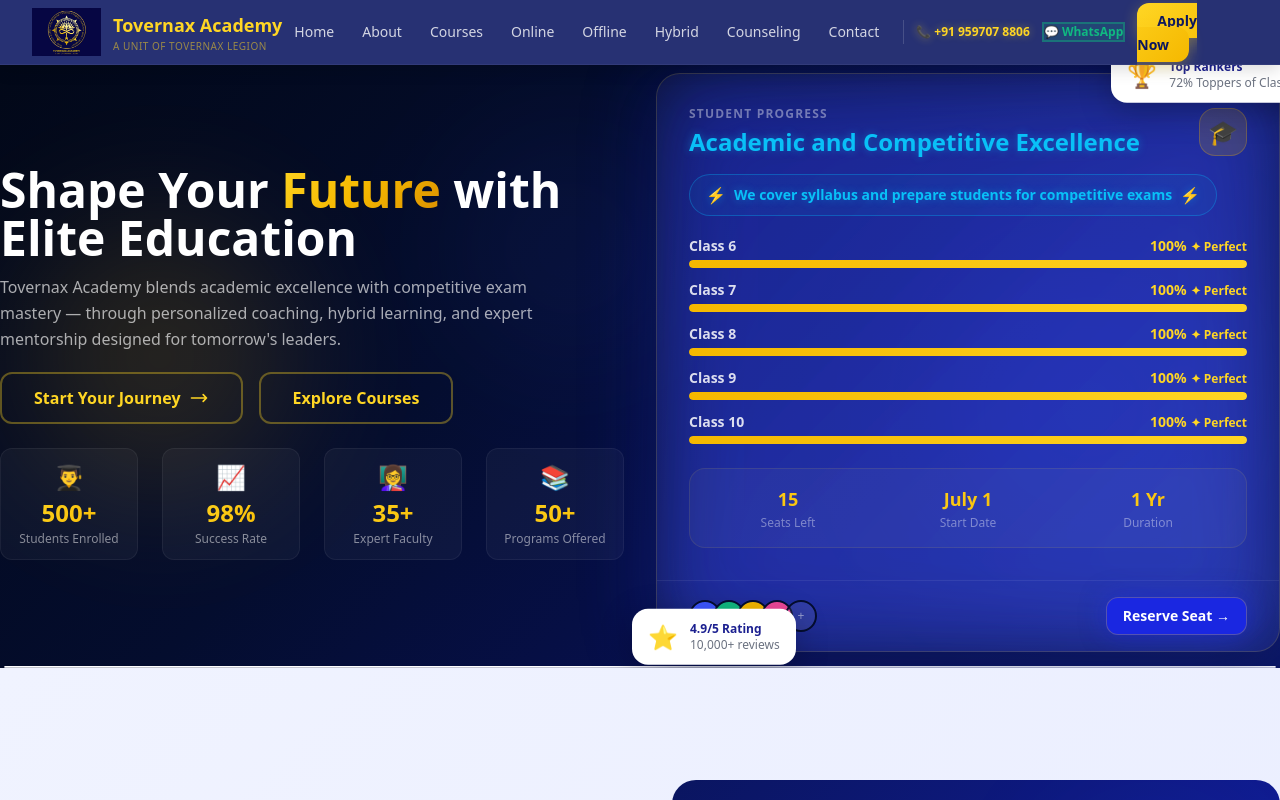
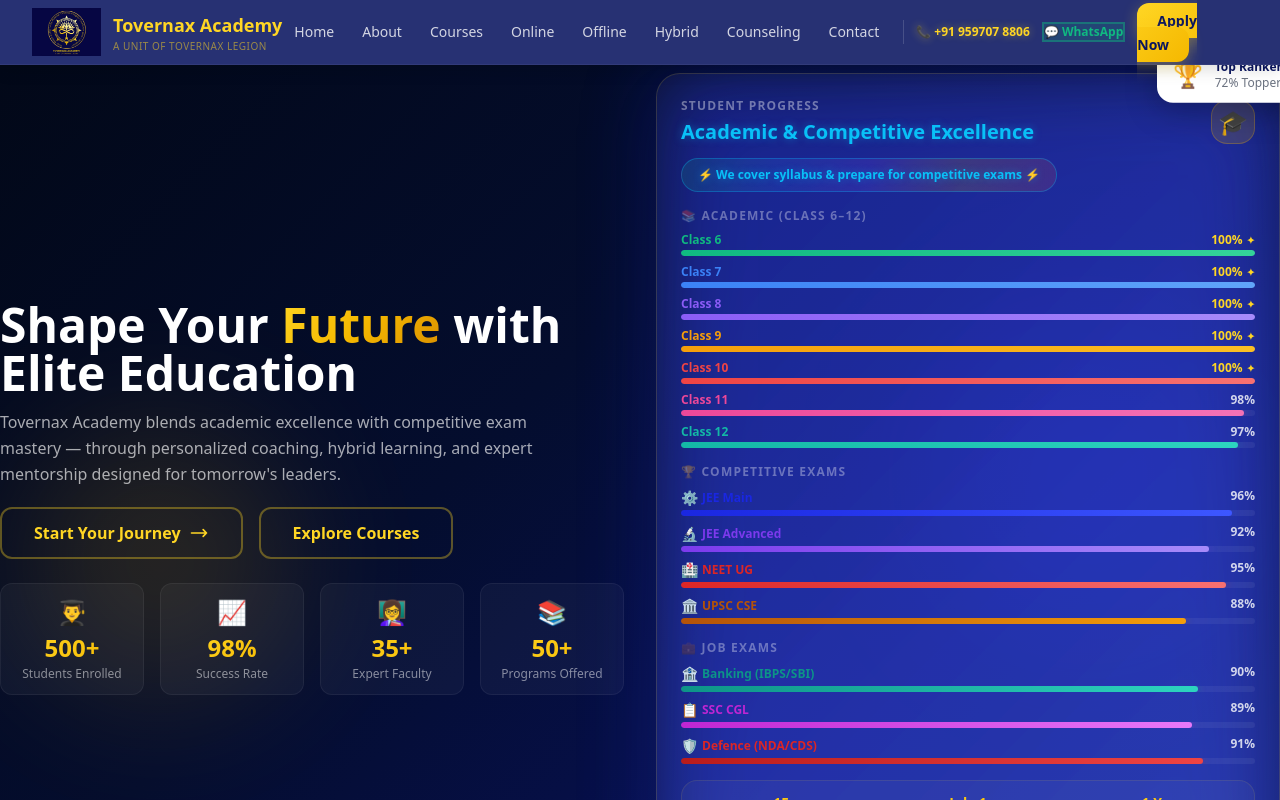
Before and after one commit to TovernaxLegion/Tovernax-Legion, a Next.js app: page / in a window 1280 px wide. Shown: the top 800 px of the page. Built offline with nearby package versions, Linux system fonts and the light colour scheme.

Commit message:
Update HeroSection.tsx

```diff
--- a/src/components/sections/HeroSection.tsx
+++ b/src/components/sections/HeroSection.tsx
@@ -1,153 +1,105 @@
 "use client";
-
 import Link from "next/link";
 import { STATS } from "@/lib/constants";
 
 export function HeroSection() {
+  const academic = [
+    { label: "Class 6", percent: 100, color: "#10b981", gradient: "linear-gradient(90deg,#10b981,#34d399)" },
+    { label: "Class 7", percent: 100, color: "#3b82f6", gradient: "linear-gradient(90deg,#3b82f6,#60a5fa)" },
+    { label: "Class 8", percent: 100, color: "#8b5cf6", gradient: "linear-gradient(90deg,#8b5cf6,#a78bfa)" },
+    { label: "Class 9", percent: 100, color: "#f59e0b", gradient: "linear-gradient(90deg,#f59e0b,#fbbf24)" },
+    { label: "Class 10", percent: 100, color: "#ef4444", gradient: "linear-gradient(90deg,#ef4444,#f87171)" },
+    { label: "Class 11", percent: 98, color: "#ec4899", gradient: "linear-gradient(90deg,#ec4899,#f472b6)" },
+    { label: "Class 12", percent: 97, color: "#14b8a6", gradient: "linear-gradient(90deg,#14b8a6,#2dd4bf)" },
+  ];
+  const comp = [
+    { label: "JEE Main", percent: 96, color: "#1a27e1", gradient: "linear-gradient(90deg,#1a27e1,#3d57ff)", icon: "⚙️" },
+    { label: "JEE Advanced", percent: 92, color: "#7c3aed", gradient: "linear-gradient(90deg,#7c3aed,#a78bfa)", icon: "🔬" },
+    { label: "NEET UG", percent: 95, color: "#dc2626", gradient: "linear-gradient(90deg,#dc2626,#f87171)", icon: "🏥" },
+    { label: "UPSC CSE", percent: 88, color: "#b45309", gradient: "linear-gradient(90deg,#b45309,#f59e0b)", icon: "🏛️" },
+  ];
+  const job = [
+    { label: "Banking (IBPS/SBI)", percent: 90, color: "#0d9488", gradient: "linear-gradient(90deg,#0d9488,#2dd4bf)", icon: "🏦" },
+    { label: "SSC CGL", percent: 89, color: "#c026d3", gradient: "linear-gradient(90deg,#c026d3,#e879f9)", icon: "📋" },
+    { label: "Defence (NDA/CDS)", percent: 91, color: "#dc2626", gradient: "linear-gradient(90deg,#b91c1c,#ef4444)", icon: "🛡️" },
+  ];
+
+  const bar = (d: any) => (
+    <div key={d.label}>
+      <div className="flex justify-between text-xs mb-0.5">
+        <span className="font-semibold flex items-center gap-1" style={{color:d.color}}>{d.icon&&<span className="text-sm">{d.icon}</span>}{d.label}</span>
+        <span className="font-bold" style={{color:d.percent===100?"#ffd624":"rgba(255,255,255,0.8)"}}>{d.percent}%{d.percent===100&&<span className="ml-1 text-[10px]">✦</span>}</span>
+      </div>
+      <div className="h-1.5 rounded-full overflow-hidden" style={{background:"rgba(255,255,255,0.06)"}}>
+        <div className="h-full rounded-full" style={{width:d.percent+"%",background:d.gradient,boxShadow:"0 0 8px "+d.color+"66",transition:"all 1s"}}/>
+      </div>
+    </div>
+  );
+
   return (
-    <section
-      className="relative flex items-center overflow-hidden pt-2 pb-4"
-      style={{ background: "linear-gradient(135deg, #020818 0%, #040d2e 40%, #071050 70%, #0a1560 100%)" }}
-    >
-      <div className="absolute inset-0 bg-grid opacity-20" />
-      <div className="absolute top-1/4 right-0 w-96 h-96 rounded-full blur-3xl opacity-25 pointer-events-none"
-        style={{ background: "radial-gradient(circle, #1a27e1, transparent)" }} />
-      <div className="absolute bottom-1/4 left-0 w-80 h-80 rounded-full blur-3xl opacity-20 pointer-events-none"
-        style={{ background: "radial-gradient(circle, #f5b800, transparent)" }} />
-      <div className="absolute top-10 left-1/3 w-72 h-72 rounded-full blur-3xl opacity-10 pointer-events-none"
-        style={{ background: "radial-gradient(circle, #3d57ff, transparent)" }} />
-
+    <section className="relative flex items-center overflow-hidden pt-2 pb-4" style={{background:"linear-gradient(135deg,#020818 0%,#040d2e 40%,#071050 70%,#0a1560 100%)"}}>
+      <div className="absolute inset-0 bg-grid opacity-20"/>
+      <div className="absolute top-1/4 right-0 w-96 h-96 rounded-full blur-3xl opacity-25 pointer-events-none" style={{background:"radial-gradient(circle,#1a27e1,transparent)"}}/>
+      <div className="absolute bottom-1/4 left-0 w-80 h-80 rounded-full blur-3xl opacity-20 pointer-events-none" style={{background:"radial-gradient(circle,#f5b800,transparent)"}}/>
       <div className="section-container relative z-10 w-full">
         <div className="grid lg:grid-cols-2 gap-8 items-center">
-
           <div>
-            <h1 className="font-display text-3xl md:text-4xl lg:text-5xl font-bold leading-tight mb-3 animate-fade-up" style={{ color: "#ffffff" }}>
-              Shape Your{" "}
-              <span style={{ background: "linear-gradient(135deg, #ffd624 0%, #f5b800 50%, #d98e00 100%)", WebkitBackgroundClip: "text", WebkitTextFillColor: "transparent", backgroundClip: "text" }}>
-                Future
-              </span>
-              {" "}with Elite Education
-            </h1>
-
-            <p className="text-base leading-relaxed mb-5 max-w-xl animate-fade-up animate-delay-200" style={{ color: "rgba(255,255,255,0.65)" }}>
-              Tovernax Academy blends academic excellence with competitive exam mastery — through personalized coaching, hybrid learning, and expert mentorship designed for tomorrow's leaders.
-            </p>
-
+            <h1 className="font-display text-3xl md:text-4xl lg:text-5xl font-bold leading-tight mb-3 animate-fade-up" style={{color:"#fff"}}>Shape Your <span style={{background:"linear-gradient(135deg,#ffd624,#f5b800,#d98e00)",WebkitBackgroundClip:"text",WebkitTextFillColor:"transparent",backgroundClip:"text"}}>Future</span> with Elite Education</h1>
+            <p className="text-base leading-relaxed mb-5 max-w-xl animate-fade-up animate-delay-200" style={{color:"rgba(255,255,255,0.65)"}}>Tovernax Academy blends academic excellence with competitive exam mastery — through personalized coaching, hybrid learning, and expert mentorship designed for tomorrow&apos;s leaders.</p>
             <div className="flex flex-wrap gap-4 mb-6 animate-fade-up animate-delay-300">
-              <Link href="/admissions" className="inline-flex items-center gap-2 px-8 py-3 rounded-xl font-semibold text-base transition-all duration-300"
-                style={{ color: "#ffd624", border: "2px solid rgba(255, 214, 36, 0.35)" }}
-                onMouseEnter={(e) => { (e.currentTarget as HTMLAnchorElement).style.borderColor = "rgba(255,214,36,0.7)"; (e.currentTarget as HTMLAnchorElement).style.background = "rgba(255,214,36,0.06)"; }}
-                onMouseLeave={(e) => { (e.currentTarget as HTMLAnchorElement).style.borderColor = "rgba(255,214,36,0.35)"; (e.currentTarget as HTMLAnchorElement).style.background = "transparent"; }}>
-                Start Your Journey
-                <svg className="w-5 h-5" fill="none" viewBox="0 0 24 24" stroke="currentColor"><path strokeLinecap="round" strokeLinejoin="round" strokeWidth={2} d="M17 8l4 4m0 0l-4 4m4-4H3" /></svg>
-              </Link>
-              <Link href="/courses" className="inline-flex items-center gap-2 px-8 py-3 rounded-xl font-semibold text-base transition-all duration-300"
-                style={{ color: "#ffd624", border: "2px solid rgba(255, 214, 36, 0.35)" }}
-                onMouseEnter={(e) => { (e.currentTarget as HTMLAnchorElement).style.borderColor = "rgba(255,214,36,0.7)"; (e.currentTarget as HTMLAnchorElement).style.background = "rgba(255,214,36,0.06)"; }}
-                onMouseLeave={(e) => { (e.currentTarget as HTMLAnchorElement).style.borderColor = "rgba(255,214,36,0.35)"; (e.currentTarget as HTMLAnchorElement).style.background = "transparent"; }}>
-                Explore Courses
-              </Link>
+              <Link href="/admissions" className="inline-flex items-center gap-2 px-8 py-3 rounded-xl font-semibold text-base" style={{color:"#ffd624",border:"2px solid rgba(255,214,36,0.35)",transition:"all 0.3s"}} onMouseEnter={e=>{e.currentTarget.style.borderColor="rgba(255,214,36,0.7)";e.currentTarget.style.background="rgba(255,214,36,0.06)"}} onMouseLeave={e=>{e.currentTarget.style.borderColor="rgba(255,214,36,0.35)";e.currentTarget.style.background="transparent"}}>Start Your Journey <svg className="w-5 h-5" fill="none" viewBox="0 0 24 24" stroke="currentColor"><path strokeLinecap="round" strokeLinejoin="round" strokeWidth={2} d="M17 8l4 4m0 0l-4 4m4-4H3"/></svg></Link>
+              <Link href="/courses" className="inline-flex items-center gap-2 px-8 py-3 rounded-xl font-semibold text-base" style={{color:"#ffd624",border:"2px solid rgba(255,214,36,0.35)",transition:"all 0.3s"}} onMouseEnter={e=>{e.currentTarget.style.borderColor="rgba(255,214,36,0.7)";e.currentTarget.style.background="rgba(255,214,36,0.06)"}} onMouseLeave={e=>{e.currentTarget.style.borderColor="rgba(255,214,36,0.35)";e.currentTarget.style.background="transparent"}}>Explore Courses</Link>
             </div>
-
-            <div className="grid grid-cols-2 sm:grid-cols-4 gap-6 animate-fade-up animate-delay-400">
-              {STATS.map((stat) => (
-                <div key={stat.label} className="text-center p-3 rounded-xl" style={{ background: "rgba(255,255,255,0.04)", border: "1px solid rgba(255,255,255,0.06)" }}>
-                  <div className="text-2xl mb-1">{stat.icon}</div>
-                  <div className="font-display font-bold text-2xl" style={{ background: "linear-gradient(135deg, #ffd624, #f5b800)", WebkitBackgroundClip: "text", WebkitTextFillColor: "transparent", backgroundClip: "text" }}>
-                    {stat.value}
-                  </div>
-                  <div className="text-xs mt-0.5" style={{ color: "rgba(255,255,255,0.5)" }}>{stat.label}</div>
-                </div>
-              ))}
+            <div className="grid grid-cols-2 sm:grid-cols-4 gap-4 animate-fade-up animate-delay-400">
+              {STATS.map(s=><div key={s.label} className="text-center p-3 rounded-xl" style={{background:"rgba(255,255,255,0.04)",border:"1px solid rgba(255,255,255,0.06)"}}><div className="text-2xl mb-1">{s.icon}</div><div className="font-display font-bold text-2xl" style={{background:"linear-gradient(135deg,#ffd624,#f5b800)",WebkitBackgroundClip:"text",WebkitTextFillColor:"transparent",backgroundClip:"text"}}>{s.value}</div><div className="text-xs mt-0.5" style={{color:"rgba(255,255,255,0.5)"}}>{s.label}</div></div>)}
             </div>
           </div>
           <div className="relative animate-fade-in animate-delay-300 mt-8 lg:mt-0">
-            <div className="absolute inset-0 rounded-3xl blur-2xl opacity-30" style={{ background: "linear-gradient(135deg, #1a27e1, #3d57ff)" }} />
-
-            <div className="relative rounded-3xl overflow-hidden border shadow-2xl" style={{ background: "rgba(255,255,255,0.04)", backdropFilter: "blur(24px)", borderColor: "rgba(255,214,36,0.15)" }}>
-              <div className="p-8">
-                <div className="flex items-center justify-between mb-4">
-                  <div>
-                    <div className="text-xs font-bold tracking-widest uppercase mb-1" style={{ color: "rgba(255,255,255,0.4)" }}>Student Progress</div>
-                    <div className="font-display text-2xl font-bold animate-sky-gold-white">Academic and Competitive Excellence</div>
-                  </div>
-                  <div className="w-12 h-12 rounded-2xl flex items-center justify-center text-2xl" style={{ background: "rgba(245, 184, 0, 0.15)", border: "1px solid rgba(245,184,0,0.25)" }}>🎓</div>
+            <div className="absolute inset-0 rounded-3xl blur-2xl opacity-30" style={{background:"linear-gradient(135deg,#1a27e1,#3d57ff)"}}/>
+            <div className="relative rounded-3xl overflow-hidden border shadow-2xl" style={{background:"rgba(255,255,255,0.04)",backdropFilter:"blur(24px)",borderColor:"rgba(255,214,36,0.15)"}}>
+              <div className="p-6">
+                <div className="flex items-center justify-between mb-3">
+                  <div><div className="text-xs font-bold tracking-widest uppercase mb-1" style={{color:"rgba(255,255,255,0.4)"}}>Student Progress</div><div className="font-display text-xl font-bold animate-sky-gold-white">Academic &amp; Competitive Excellence</div></div>
+                  <div className="w-11 h-11 rounded-2xl flex items-center justify-center text-2xl" style={{background:"rgba(245,184,0,0.15)",border:"1px solid rgba(245,184,0,0.25)"}}>🎓</div>
                 </div>
-
-                <div className="mb-5">
-                  <div className="inline-flex items-center gap-2 px-4 py-2 rounded-full text-sm font-bold animate-sky-gold-white" style={{ border: "1px solid rgba(0, 191, 255, 0.3)", background: "rgba(0, 191, 255, 0.06)" }}>
-                    <span className="text-base">⚡</span>
-                    We cover syllabus and prepare students for competitive exams
-                    <span className="text-base">⚡</span>
-                  </div>
-                </div>
-
-                <div className="space-y-3 mb-6">
-                  {[
-                    { label: "Class 6", percent: 100, color: "#f5b800" },
-                    { label: "Class 7", percent: 100, color: "#f5b800" },
-                    { label: "Class 8", percent: 100, color: "#f5b800" },
-                    { label: "Class 9", percent: 100, color: "#f5b800" },
-                    { label: "Class 10", percent: 100, color: "#10b981" },
-                  ].map((item) => (
-                    <div key={item.label}>
-                      <div className="flex justify-between text-sm mb-1">
-                        <span className="font-semibold" style={{ color: "rgba(255,255,255,0.85)" }}>{item.label}</span>
-                        <span className="font-bold" style={{ color: item.percent === 100 ? "#ffd624" : "rgba(255,255,255,0.9)" }}>
-                          {item.percent}%{item.percent === 100 && <span className="ml-1 text-xs">✦ Perfect</span>}
-                        </span>
-                      </div>
-                      <div className="h-2 rounded-full overflow-hidden" style={{ background: "rgba(255,255,255,0.08)" }}>
-                        <div className="h-full rounded-full transition-all duration-1000" style={{ width: `${item.percent}%`, background: item.percent === 100 ? "linear-gradient(90deg, #f5b800, #ffd624)" : item.color, boxShadow: item.percent === 100 ? "0 0 10px rgba(255,214,36,0.5)" : "none" }} />
-                      </div>
-                    </div>
-                  ))}
-                </div>
-
-                <div className="grid grid-cols-3 gap-4 p-4 rounded-2xl" style={{ background: "rgba(255,255,255,0.04)", border: "1px solid rgba(255,214,36,0.1)" }}>
-                  {[
-                    { label: "Seats Left", value: "15" },
-                    { label: "Start Date", value: "July 1" },
-                    { label: "Duration", value: "1 Yr" },
-                  ].map((info) => (
-                    <div key={info.label} className="text-center">
-                      <div className="font-bold text-lg" style={{ background: "linear-gradient(135deg, #ffd624, #f5b800)", WebkitBackgroundClip: "text", WebkitTextFillColor: "transparent", backgroundClip: "text" }}>{info.value}</div>
-                      <div className="text-xs mt-0.5" style={{ color: "rgba(255,255,255,0.4)" }}>{info.label}</div>
-                    </div>
-                  ))}
+                <div className="mb-4"><div className="inline-flex items-center gap-2 px-4 py-2 rounded-full text-xs font-bold animate-sky-gold-white" style={{background:"linear-gradient(90deg,rgba(16,185,129,0.15),rgba(59,130,246,0.15),rgba(139,92,246,0.15),rgba(245,158,11,0.15),rgba(239,68,68,0.15))",border:"1px solid rgba(0,191,255,0.3)"}}>⚡ We cover syllabus &amp; prepare for competitive exams ⚡</div></div>
+                <div className="mb-4"><div className="text-xs font-bold tracking-widest uppercase mb-2" style={{color:"rgba(255,255,255,0.35)"}}>📚 Academic (Class 6–12)</div><div className="space-y-2">{academic.map(bar)}</div></div>
+                <div className="mb-4"><div className="text-xs font-bold tracking-widest uppercase mb-2" style={{color:"rgba(255,255,255,0.35)"}}>🏆 Competitive Exams</div><div className="space-y-2">{comp.map(bar)}</div></div>
+                <div className="mb-4"><div className="text-xs font-bold tracking-widest uppercase mb-2" style={{color:"rgba(255,255,255,0.35)"}}>💼 Job Exams</div><div className="space-y-2">{job.map(bar)}</div></div>
+                <div className="grid grid-cols-3 gap-3 p-3 rounded-2xl" style={{background:"rgba(255,255,255,0.04)",border:"1px solid rgba(255,214,36,0.1)"}}>
+                  <div className="text-center"><div className="font-bold text-sm" style={{background:"linear-gradient(135deg,#ffd624,#f5b800)",WebkitBackgroundClip:"text",WebkitTextFillColor:"transparent",backgroundClip:"text"}}>15</div><div className="text-[10px] mt-0.5" style={{color:"rgba(255,255,255,0.4)"}}>Seats Left</div></div>
+                  <div className="text-center"><div className="font-bold text-sm" style={{background:"linear-gradient(135deg,#ffd624,#f5b800)",WebkitBackgroundClip:"text",WebkitTextFillColor:"transparent",backgroundClip:"text"}}>July 1</div><div className="text-[10px] mt-0.5" style={{color:"rgba(255,255,255,0.4)"}}>Start Date</div></div>
+                  <div className="text-center"><div className="font-bold text-sm" style={{background:"linear-gradient(135deg,#ffd624,#f5b800)",WebkitBackgroundClip:"text",WebkitTextFillColor:"transparent",backgroundClip:"text"}}>1 Yr</div><div className="text-[10px] mt-0.5" style={{color:"rgba(255,255,255,0.4)"}}>Duration</div></div>
                 </div>
               </div>
-
-              <div className="px-8 py-4 flex items-center justify-between" style={{ borderTop: "1px solid rgba(255,255,255,0.07)" }}>
+              <div className="px-6 py-3 flex items-center justify-between" style={{borderTop:"1px solid rgba(255,255,255,0.07)"}}>
                 <div className="flex -space-x-2">
-                  {["AM", "PS", "RG", "VK"].map((init, i) => (
-                    <div key={i} className="w-8 h-8 rounded-full border-2 flex items-center justify-center text-xs font-bold text-white" style={{ background: ["#3d57ff", "#10b981", "#f5b800", "#ec4899"][i], borderColor: "#040d2e" }}>{init}</div>
-                  ))}
-                  <div className="w-8 h-8 rounded-full border-2 flex items-center justify-center text-xs" style={{ background: "rgba(255,255,255,0.08)", borderColor: "#040d2e", color: "rgba(255,255,255,0.5)" }}>+</div>
+                  <div className="w-7 h-7 rounded-full border-2 flex items-center justify-center text-[10px] font-bold text-white" style={{background:"#3d57ff",borderColor:"#040d2e"}}>AM</div>
+                  <div className="w-7 h-7 rounded-full border-2 flex items-center justify-center text-[10px] font-bold text-white" style={{background:"#10b981",borderColor:"#040d2e"}}>PS</div>
+                  <div className="w-7 h-7 rounded-full border-2 flex items-center justify-center text-[10px] font-bold text-white" style={{background:"#f5b800",borderColor:"#040d2e"}}>RG</div>
+                  <div className="w-7 h-7 rounded-full border-2 flex items-center justify-center text-[10px] font-bold text-white" style={{background:"#ec4899",borderColor:"#040d2e"}}>VK</div>
+                  <div className="w-7 h-7 rounded-full border-2 flex items-center justify-center text-[10px]" style={{background:"rgba(255,255,255,0.08)",borderColor:"#040d2e",color:"rgba(255,255,255,0.5)"}}>+</div>
                 </div>
-                <Link href="/admissions" className="text-sm font-bold px-4 py-2 rounded-xl transition-colors animate-gold-blue-cta" style={{ border: "1px solid rgba(255,214,36,0.25)" }}>
-                  Reserve Seat →
-                </Link>
+                <Link href="/admissions" className="text-xs font-bold px-3 py-1.5 rounded-lg animate-gold-blue-cta" style={{border:"1px solid rgba(255,214,36,0.25)"}}>Reserve Seat →</Link>
               </div>
             </div>
-
             <div className="absolute -top-6 -right-6 animate-float">
-              <div className="rounded-2xl px-4 py-3 flex items-center gap-3 shadow-2xl" style={{ background: "#ffffff", boxShadow: "0 8px 32px rgba(0,0,0,0.25)" }}>
+              <div className="rounded-2xl px-4 py-3 flex items-center gap-3 shadow-2xl" style={{background:"#fff",boxShadow:"0 8px 32px rgba(0,0,0,0.25)"}}>
                 <span className="text-2xl">🏆</span>
-                <div><div className="text-xs font-bold text-navy-900">Top Rankers</div><div className="text-xs text-gray-500">72% Toppers of Class</div></div>
+                <div><div className="text-xs font-bold" style={{color:"#0a1560"}}>Top Rankers</div><div className="text-xs text-gray-500">72% Toppers</div></div>
               </div>
             </div>
-            <div className="absolute -bottom-4 -left-6 animate-float" style={{ animationDelay: "2s" }}>
-              <div className="rounded-2xl px-4 py-3 flex items-center gap-3 shadow-2xl" style={{ background: "#ffffff", boxShadow: "0 8px 32px rgba(0,0,0,0.25)" }}>
+            <div className="absolute -bottom-4 -left-6 animate-float" style={{animationDelay:"2s"}}>
+              <div className="rounded-2xl px-4 py-3 flex items-center gap-3 shadow-2xl" style={{background:"#fff",boxShadow:"0 8px 32px rgba(0,0,0,0.25)"}}>
                 <span className="text-2xl">⭐</span>
-                <div><div className="text-xs font-bold text-navy-900">4.9/5 Rating</div><div className="text-xs text-gray-500">10,000+ reviews</div></div>
+                <div><div className="text-xs font-bold" style={{color:"#0a1560"}}>4.9/5 Rating</div><div className="text-xs text-gray-500">10,000+ reviews</div></div>
               </div>
             </div>
           </div>
         </div>
       </div>
       <div className="absolute bottom-0 left-0 right-0">
-        <svg viewBox="0 0 1440 2" xmlns="http://www.w3.org/2000/svg"><rect width="1440" height="2" fill="white" /></svg>
+        <svg viewBox="0 0 1440 2" xmlns="http://www.w3.org/2000/svg"><rect width="1440" height="2" fill="white"/></svg>
       </div>
     </section>
   );
```
